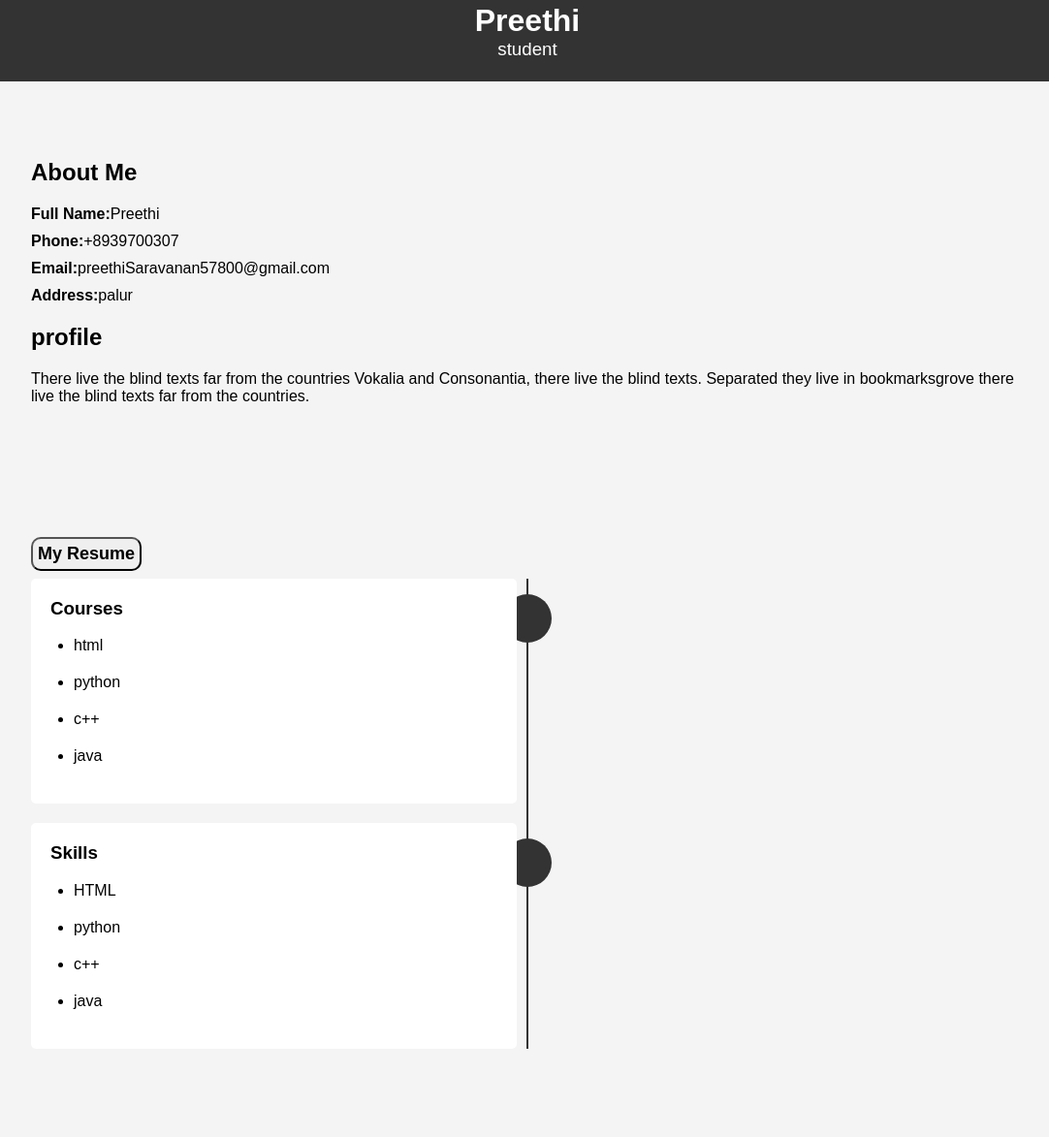
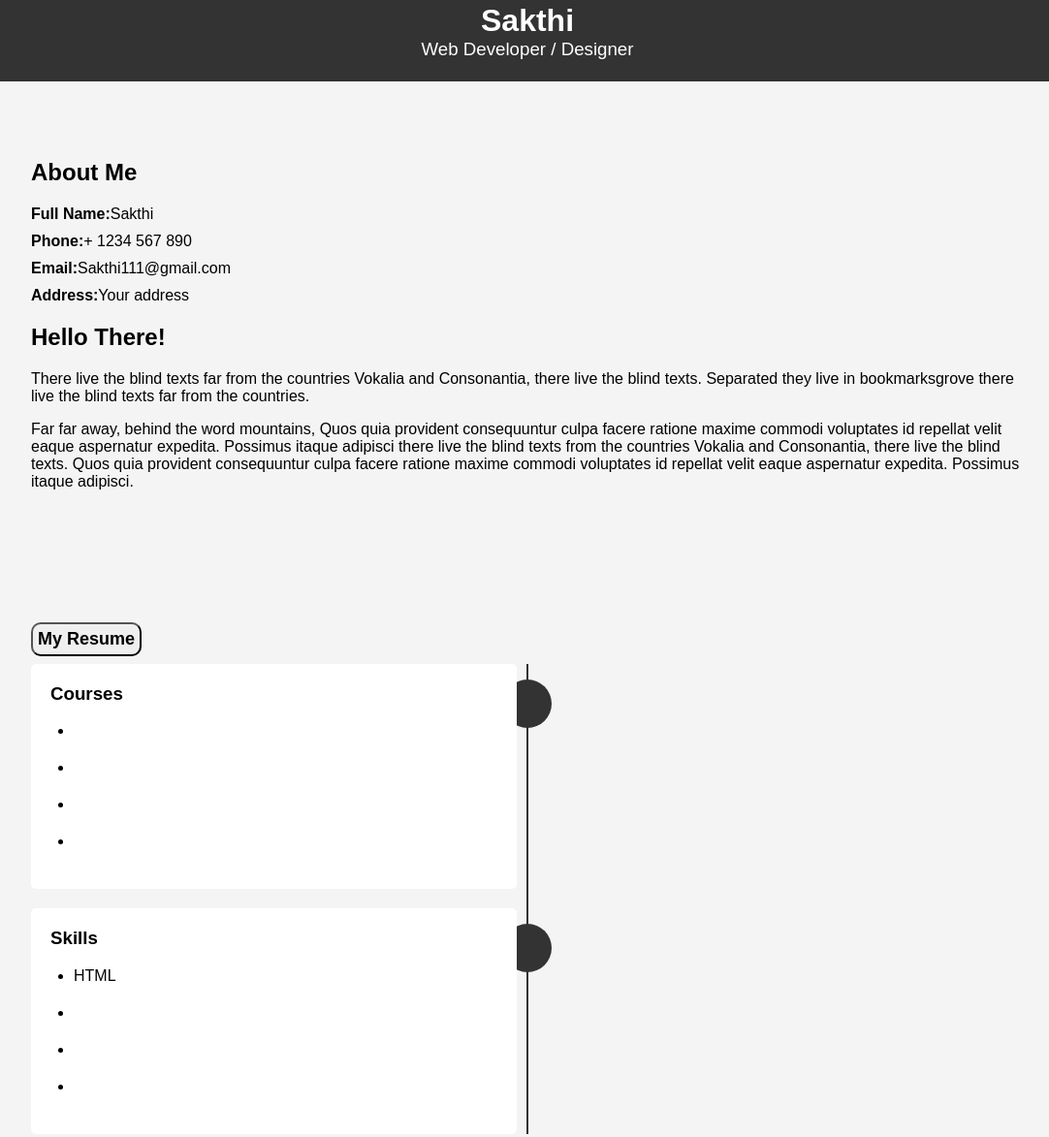
Before and after one commit to preethisaravanan57800-lgtm/digital_portfolio, a plain HTML site: page index.html in a window 1280 px wide. Shown: the part 179-1352 px from the top of the page at 97% size, without its empty margins (96-1178 px from the left). Drawn offline with Linux system fonts and the light colour scheme.

Commit message:
Add files via upload

```diff
--- a/index.html
+++ b/index.html
@@ -171,8 +171,8 @@ footer {
     <header>
         <div class="container">
             <div class="profile-thumb"></div>
-            <h1>Preethi</h1>
-            <h3>student</h3>
+            <h1>Sakthi</h1>
+            <h3>Web Developer / Designer</h3>
         </div>
     </header>
 
@@ -182,16 +182,16 @@ footer {
             <div class="row">
                 <div class="col-md-4">
                     <ul class="info">
-                        <li><span>Full Name:</span>Preethi</li>
-                        <li><span>Phone:</span>+8939700307</li>
-                        <li><span>Email:</span>preethiSaravanan57800@gmail.com</li>
-                        <li><span>Address:</span>palur</li>
+                        <li><span>Full Name:</span>Sakthi</li>
+                        <li><span>Phone:</span>+ 1234 567 890</li>
+                        <li><span>Email:</span>Sakthi111@gmail.com</li>
+                        <li><span>Address:</span>Your address</li>
                     </ul>
                 </div>
                 <div class="col-md-8">
-                    <h2>profile</h2>
+                    <h2>Hello There!</h2>
                     <p>There live the blind texts far from the countries Vokalia and Consonantia, there live the blind texts. Separated they live in bookmarksgrove there live the blind texts far from the countries.</p>
-                    <p></p>
+                    <p>Far far away, behind the word mountains, Quos quia provident consequuntur culpa facere ratione maxime commodi voluptates id repellat velit eaque aspernatur expedita. Possimus itaque adipisci there live the blind texts from the countries Vokalia and Consonantia, there live the blind texts. Quos quia provident consequuntur culpa facere ratione maxime commodi voluptates id repellat velit eaque aspernatur expedita. Possimus itaque adipisci.</p>
                 </div>
             </div>
         </div>
@@ -199,7 +199,7 @@ footer {
 
     <section id="resume">
         <div class="container">
-            <button class=" btn btn-primary"><a href="resume.jpg">My Resume</a></button>
+            <button class=" btn btn-primary"><a href=".pdf">My Resume</a></button>
             <div class="row">
                 <div class="col-md-12">
                     <ul class="timeline">
@@ -208,10 +208,10 @@ footer {
                             <div class="timeline-panel">
                                 <h3>Courses</h3>
                                 <ul>
-                                    <li>html</li>
-                                    <li>python</li>
-                                    <li>c++</li>
-                                    <li>java</li>
+                                    <li></li>
+                                    <li></li>
+                                    <li></li>
+                                    <li></li>
                                 </ul>
                             </div>
                         </li>
@@ -221,9 +221,9 @@ footer {
                                 <h3>Skills</h3>
                                 <ul>
                                     <li>HTML</li>
-                                    <li>python</li>
-                                    <li>c++</li>
-                                    <li>java</li>
+                                    <li></li>
+                                    <li></li>
+                                    <li></li>
                                 </ul>
                             </div>
                         </li>
@@ -239,5 +239,4 @@ footer {
         </div>
     </footer>
 </body>
-
 </html>
```
Also changed, not shown: resume.jpg (added).
